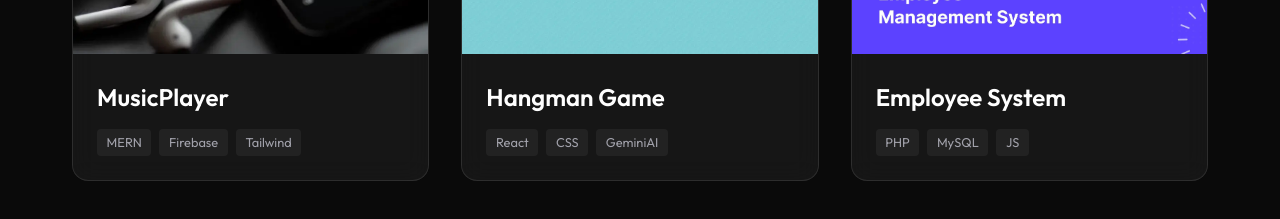
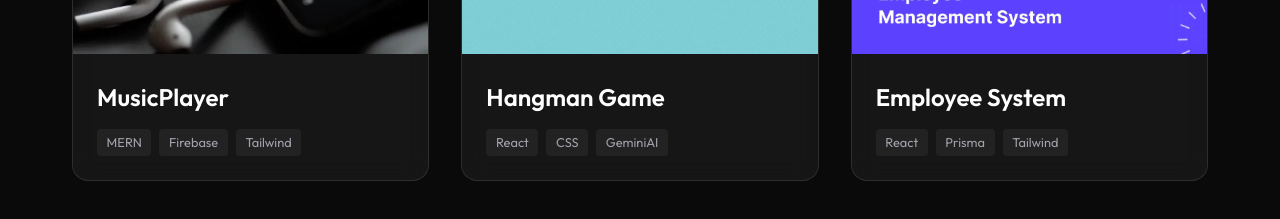
Before and after one commit to matin676/Myportfolio, a React (Vite) app: page / in a window 1280 px wide. Shown: the part 4620-4839 px from the top of the page. Built offline with nearby package versions, Linux system fonts and the light colour scheme; no server answers.

Commit message:
Update Employee System

```diff
--- a/src/pages/Projects/Projects.jsx
+++ b/src/pages/Projects/Projects.jsx
@@ -23,7 +23,7 @@ const projectData = [
   {
     id: 3,
     title: "Employee System",
-    tech: ["PHP", "MySQL", "JS"],
+    tech: ["React", "Prisma", "Tailwind"],
     img: "employee",
     github: "Employee_managment_system",
     demo: "#"
```
